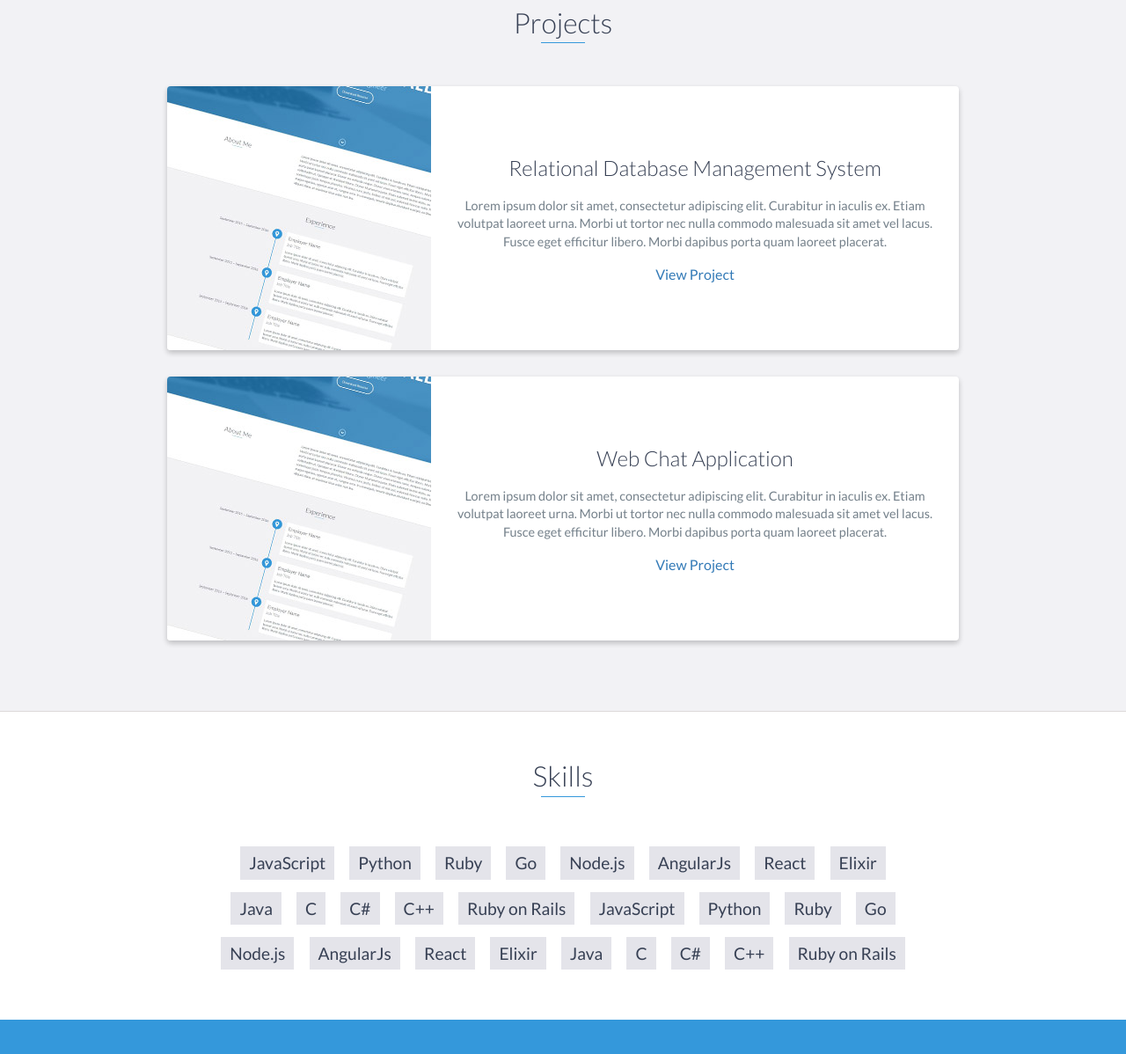
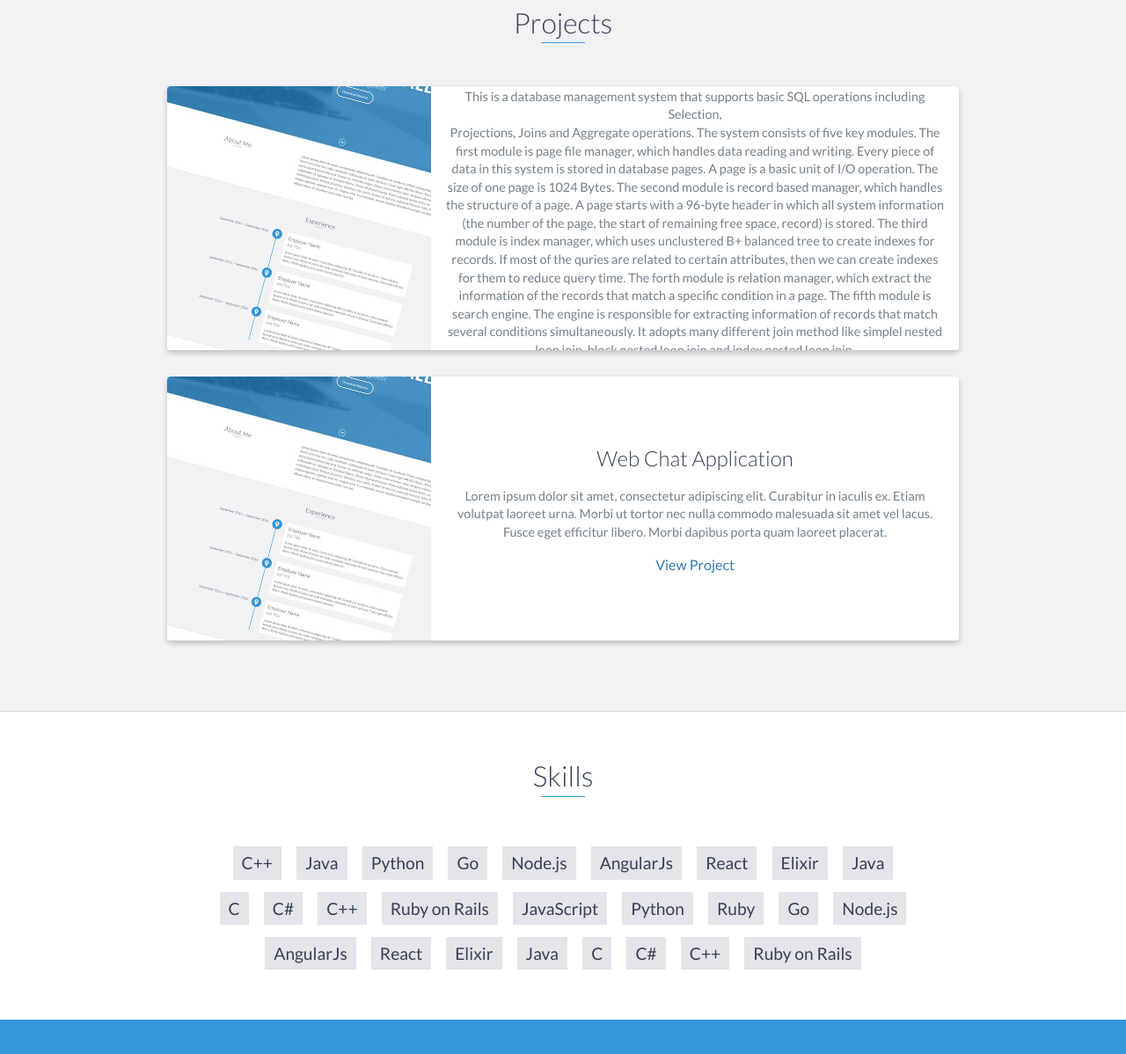
Before and after one commit to nuslarry/nuslarry.github.io, a website: page index.html in a window 1280 px wide. Shown: the part 2821-4019 px from the top of the page at 88% size. Drawn offline with nearby package versions, Linux system fonts and the light colour scheme.

Commit message:
database management system

```diff
--- a/index.html
+++ b/index.html
@@ -190,7 +190,17 @@
                     <div class="project-info">
                         <h3>Relational Database Management System</h3>
                         <p>
-                            Lorem ipsum dolor sit amet, consectetur adipiscing elit. Curabitur in iaculis ex. Etiam volutpat laoreet urna. Morbi ut tortor nec nulla commodo malesuada sit amet vel lacus. Fusce eget efficitur libero. Morbi dapibus porta quam laoreet placerat.
+                            This is a database management system that supports basic SQL operations including Selection,
+                            <br>Projections, Joins and Aggregate operations.
+                            The system consists of five key modules. The first module is page file manager, which handles data reading and writing. Every piece of data
+                            in this system is stored in database pages. A page is a basic unit of I/O operation. The size of one page is 1024 Bytes.
+                            The second module is record based manager, which handles the structure of a page. A page starts with a 96-byte header in which all system
+                            information (the number of the page, the start of remaining free space, record) is stored. The third module is index manager,
+                            which uses unclustered B+ balanced tree to create indexes for records. If most of the quries are related to certain attributes, then
+                            we can create indexes for them to reduce query time. The forth module is relation manager, which extract the
+                            information of the records that match a specific condition in a page. The fifth module is search engine. The engine is responsible for
+                            extracting information of records that match several conditions simultaneously. It adopts many different join method like simplel
+                            nested loop join, block nested loop join and index nested loop join.
                         </p>
                         <a href="#">View Project</a>
                     </div>
@@ -221,9 +231,9 @@
     <div id="skills">
         <h2 class="heading">Skills</h2>
         <ul>
-            <li>JavaScript</li>
+            <li>C++</li>
+            <li>Java</li>
             <li>Python</li>
-            <li>Ruby</li>
             <li>Go</li>
             <li>Node.js</li>
             <li>AngularJs</li>
```
